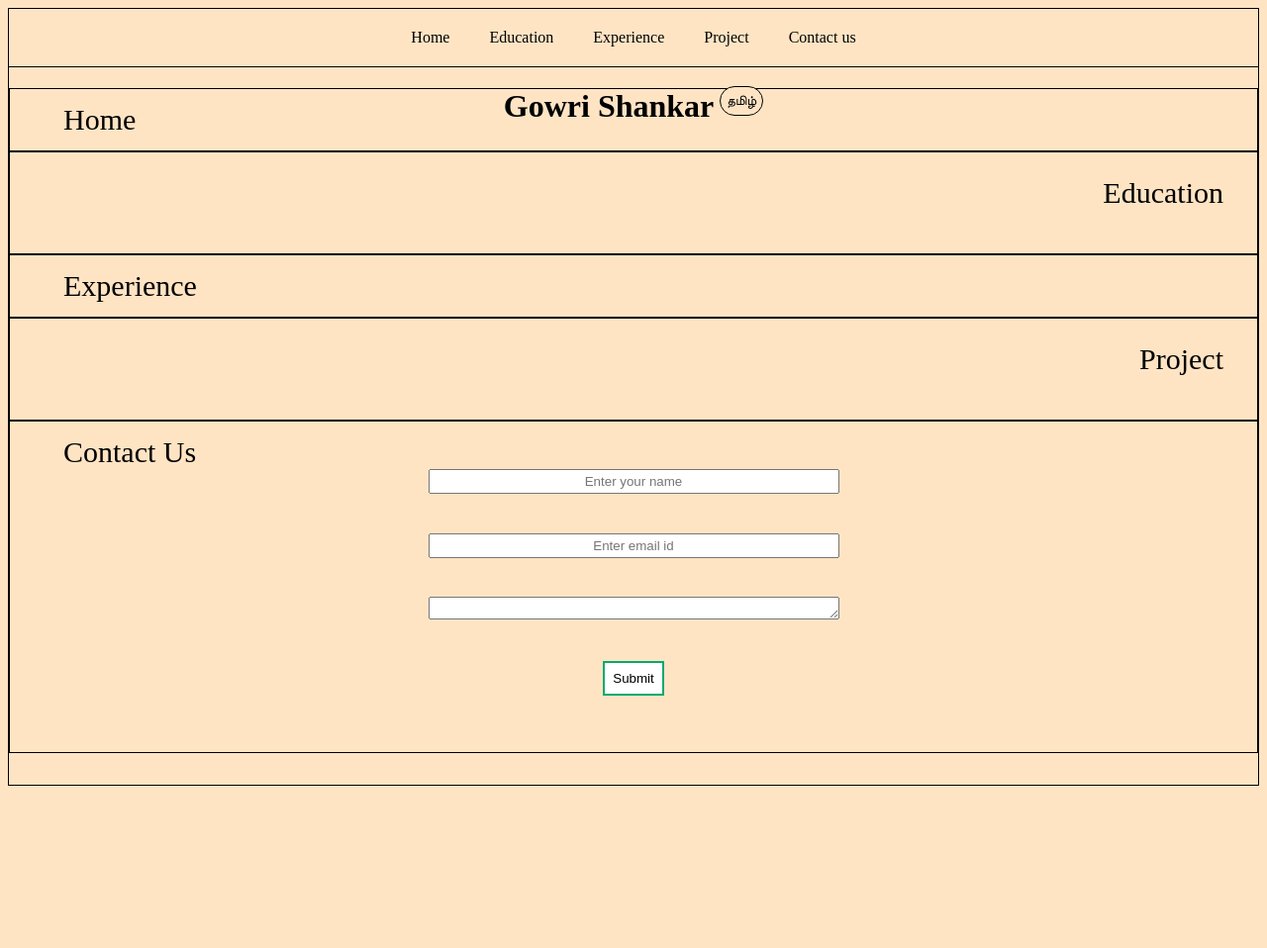
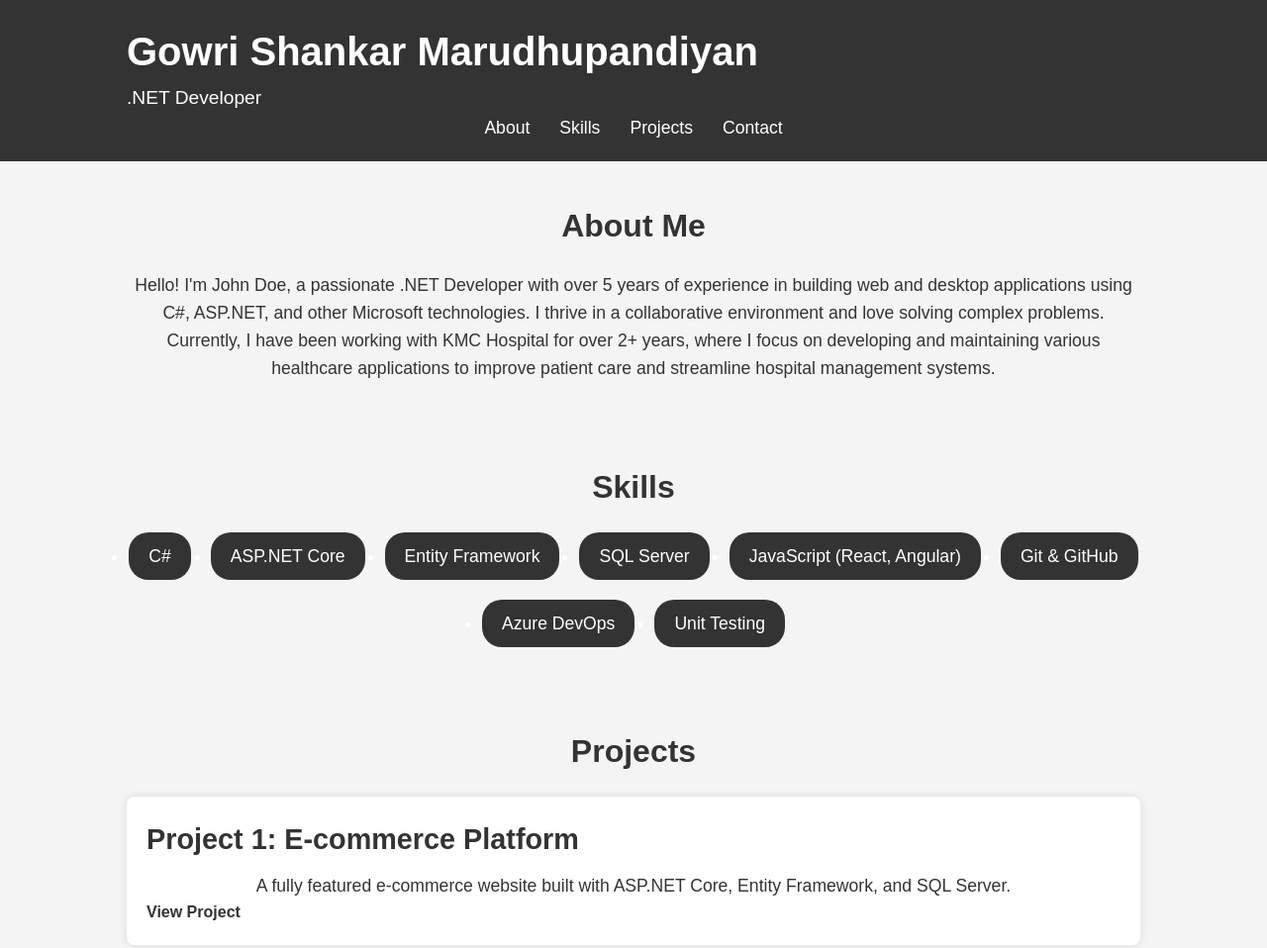
Before and after one commit to gowrims/gowrims.github.io, a plain HTML site: page index.html in a window 1280 px wide. Shown: the top 958 px of the page at 99% size. Before the commit the page ends 802 px from the top, so only its background shows below. Drawn offline with Linux system fonts and the light colour scheme.

Commit message:
Changed design

```diff
--- a/index.html
+++ b/index.html
@@ -1,60 +1,89 @@
 <!DOCTYPE html>
-<html>
+<html lang="en">
+<head>
+    <meta charset="UTF-8">
+    <meta name="viewport" content="width=device-width, initial-scale=1.0">
+    <meta http-equiv="X-UA-Compatible" content="ie=edge">
+    <title>John Doe - .NET Developer Portfolio</title>
+    <link rel="stylesheet" href="style.css">
+</head>
+<body>
+    <header>
+        <div class="container">
+            <h1>Gowri Shankar Marudhupandiyan</h1>
+            <p>.NET Developer</p>
+            <nav>
+                <ul>
+                    <li><a href="#about">About</a></li>
+                    <li><a href="#skills">Skills</a></li>
+                    <li><a href="#projects">Projects</a></li>
+                    <li><a href="#contact">Contact</a></li>
+                </ul>
+            </nav>
+        </div>
+    </header>
 
-<head>
-    <title>Home Page</title>
-    <link rel="stylesheet" href="style.css">
-    <script src="script.js"></script>
-</head>
+    <section id="about">
+        <div class="container">
+            <h2>About Me</h2>
+            <p>Hello! I'm John Doe, a passionate .NET Developer with over 5 years of experience in building web and desktop applications using C#, ASP.NET, and other Microsoft technologies. I thrive in a collaborative environment and love solving complex problems.</p>
+            <p>Currently, I have been working with KMC Hospital for over 2+ years, where I focus on developing and maintaining various healthcare applications to improve patient care and streamline hospital management systems.</p>
+        </div>
+    </section>
 
-<body class="body">
-    <div class="head">
-        <div class="row">
-            <div id="Home" class="page">Home</div>
-            <div class="page">Education</div>
-            <div class="page">Experience</div>
-            <div class="page">Project</div>
-            <div class="page">Contact us</div>
+    <section id="skills">
+        <div class="container">
+            <h2>Skills</h2>
+            <ul>
+                <li>C#</li>
+                <li>ASP.NET Core</li>
+                <li>Entity Framework</li>
+                <li>SQL Server</li>
+                <li>JavaScript (React, Angular)</li>
+                <li>Git & GitHub</li>
+                <li>Azure DevOps</li>
+                <li>Unit Testing</li>
+            </ul>
         </div>
-    </div>
-    <div class="centerbody">
-        <div class="name">
-            <h1 id="myname">Gowri Shankar</h1>
-            <input id="language" type="button" value="தமிழ்" onmousedown="mouseDown()" onmouseup="mouseUp()" />
-        </div>
-    </div>
-    <div>
-        <div class="headers">
-            <label class="labels">Home</label>
-        </div>
-        <div class="headers">
-            <div id="left"><label class="labels">Education</label></div>
-        </div>
-        <div class="headers">
-            <label class="labels">Experience</label>
-        </div>
-        <div class="headers">
-            <div id="left"><label class="labels">Project</label></div>
-        </div>
-        <div class="headers">
-            <label class="labels">Contact Us</label>
-            <div class="contactform">
-                <form id="formid">
-                    <div class="name">
-                        <input class="name" id="entername" type="text" placeholder="Enter your name" required/>
-                    </div>
-                    <div class="name">
-                        <input class="name" type="email" placeholder="Enter email id" required/>
-                    </div>
-                    <div class="name">
-                        <textarea class="name"></textarea>
-                    </div>
-                    <div class="btn">
-                        <input class="btnstyle" type="button" value="Submit" onclick="SaveContact()"/>
-                    </div>
-                </form>
+    </section>
+
+    <section id="projects">
+        <div class="container">
+            <h2>Projects</h2>
+            <div class="project">
+                <h3>Project 1: E-commerce Platform</h3>
+                <p>A fully featured e-commerce website built with ASP.NET Core, Entity Framework, and SQL Server.</p>
+                <a href="#">View Project</a>
+            </div>
+            <div class="project">
+                <h3>Project 2: Task Management App</h3>
+                <p>A task management app built with React and ASP.NET Core backend for efficient task tracking.</p>
+                <a href="#">View Project</a>
+            </div>
+            <div class="project">
+                <h3>Project 3: Blogging Platform</h3>
+                <p>A blogging platform where users can create, edit, and manage blog posts. Built with ASP.NET MVC and Entity Framework.</p>
+                <a href="#">View Project</a>
             </div>
         </div>
-    </div>
+    </section>
+
+    <section id="contact">
+        <div class="container">
+            <h2>Contact</h2>
+            <p>If you'd like to get in touch or learn more about my work, feel free to reach out!</p>
+            <ul>
+                <li>Email: gowrishankar130496@gmail.com</li>
+                <li>LinkedIn: <a href="https://www.linkedin.com/in/gowri-shankar-m/" target="_blank">gowri-shankar-m</a></li>
+                <li>GitHub: <a href="https://github.com/gowrims" target="_blank">github.com/gowrims</a></li>
+            </ul>
+        </div>
+    </section>
+
+    <footer>
+        <div class="container">
+            <p>&copy; 2025 John Doe. All rights reserved.</p>
+        </div>
+    </footer>
 </body>
 </html>
--- a/style.css
+++ b/style.css
@@ -1,85 +1,144 @@
-.body{
-    border: 1px solid black;
-    background-color: bisque;
-    height: 98vh;
+/* Basic reset */
+* {
+    margin: 0;
+    padding: 0;
+    box-sizing: border-box;
 }
-.head{
-    border-bottom: 1px solid black;
+
+/* Global styles */
+body {
+    font-family: Arial, sans-serif;
+    line-height: 1.6;
+    background-color: #f4f4f4;
+    color: #333;
 }
-.row{
+
+.container {
+    width: 80%;
+    margin: 0 auto;
+}
+
+/* Header */
+header {
+    background: #333;
+    color: #fff;
+    padding: 20px 0;
+}
+
+header h1 {
+    font-size: 2.5rem;
+}
+
+header p {
+    font-size: 1.2rem;
+    font-weight: 300;
+}
+
+header nav ul {
+    list-style: none;
     display: flex;
     justify-content: center;
 }
-.page{
+
+header nav ul li {
+    margin: 0 15px;
+}
+
+header nav ul li a {
+    text-decoration: none;
+    color: #fff;
+    font-size: 1.1rem;
+}
+
+/* Section Styles */
+section {
+    padding: 40px 0;
+}
+
+section h2 {
+    font-size: 2rem;
+    margin-bottom: 20px;
+    text-align: center;
+    color: #333;
+}
+
+section p {
+    font-size: 1.1rem;
+    text-align: center;
+}
+
+/* Skills List */
+#skills ul {
+    display: flex;
+    flex-wrap: wrap;
+    justify-content: center;
+    gap: 20px;
+}
+
+#skills li {
+    background: #333;
+    color: #fff;
+    padding: 10px 20px;
+    border-radius: 20px;
+    font-size: 1.1rem;
+}
+
+/* Projects Section */
+#projects .project {
+    background: #fff;
     padding: 20px;
-    cursor: pointer;
+    margin: 20px 0;
+    border-radius: 8px;
+    box-shadow: 0 0 10px rgba(0, 0, 0, 0.1);
 }
-.page:hover{
-    padding: 20px;
-    cursor: pointer;
-    background-color: green;
+
+#projects .project h3 {
+    font-size: 1.8rem;
+    margin-bottom: 10px;
 }
-.centerbody{
-    display: flex;
-    justify-content: center;
+
+#projects .project a {
+    color: #333;
+    text-decoration: none;
+    font-weight: bold;
 }
-.name{
-    width: 100%;
+
+/* Contact Section */
+#contact ul {
+    list-style: none;
     text-align: center;
-    display: flex;
-    justify-content: center;
-    height: max-content;
 }
-#language{
-    padding: 6px;
-    border-radius: 25px;
-    margin-left: 6px;
-    border: 1px solid;
-    cursor: pointer;
-    background-color: bisque;
-    height: fit-content;
-    margin-top: 19px;
+
+#contact li {
+    font-size: 1.2rem;
+    margin: 10px 0;
 }
-#language:hover{
-    background-color:yellow;
+
+#contact a {
+    color: #007bff;
+    text-decoration: none;
 }
-.labels{
-    margin: 10px 20px 30px 40px;
-    font-size: 30px;
+
+/* Footer */
+footer {
+    background: #333;
+    color: #fff;
+    padding: 20px 0;
+    text-align: center;
 }
-#left{
-    justify-content: end;
-    display: grid;
+
+footer p {
+    font-size: 1rem;
 }
-.headers{
-    border: 1px black solid;
-    padding: 14px;
+
+/* Responsive Design */
+@media (max-width: 768px) {
+    header nav ul {
+        flex-direction: column;
+        align-items: center;
+    }
+
+    #skills ul {
+        flex-direction: column;
+    }
 }
-.name{
-    padding: inherit;
-    height: 21px;
-    width: inherit;
-}
-#formid{
-    display: grid;
-    justify-content: center;
-    width: 415px;
-    height: 272px;
-}
-.contactform{
-    display: flex;
-    justify-content: center;
-}
-.btn{
-    justify-self: center;
-}
-.btnstyle{
-    background-color: white;
-    color: black;
-    border: 2px solid #04AA6D;
-    padding: 8px;
-    cursor: pointer;
-}
-input:hover{
-    background-color: yellow;
-}
```
